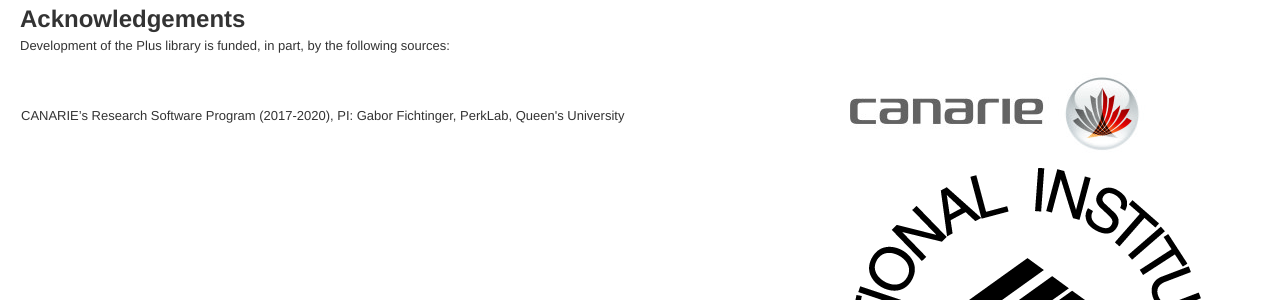
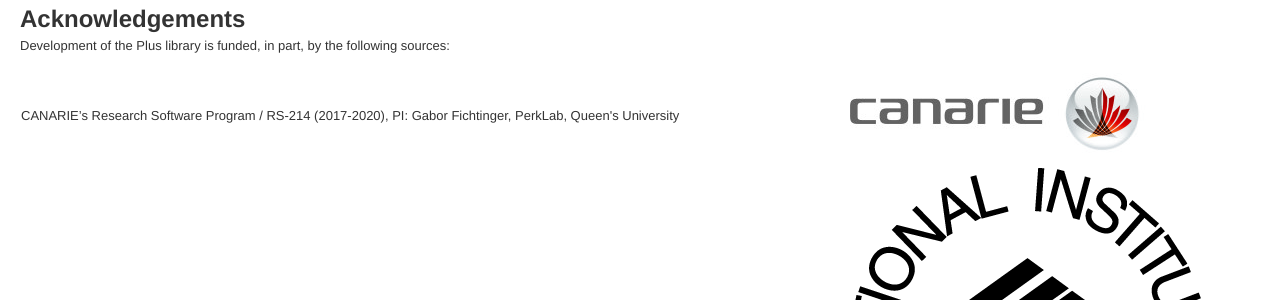
Before and after one commit to PlusToolkit/plustoolkit.github.io, a Jekyll site: the page built from about.md, in a window 1280 px wide and 1319 px high. Shown: the part 263-563 px from the top of the window. Built offline with Jekyll 4.4.1, drawn with Linux system fonts in a browser that asks for light colours.

Commit message:
Update about.md

```diff
--- a/about.md
+++ b/about.md
@@ -21,7 +21,7 @@ Development of the Plus library is funded, in part, by the following sources:
 <table>
   <tbody>
     <tr>
-      <td> CANARIE’s Research Software Program (2017-2020), PI: Gabor Fichtinger, PerkLab, Queen's University </td>
+      <td> CANARIE’s Research Software Program / RS-214 (2017-2020), PI: Gabor Fichtinger, PerkLab, Queen's University </td>
       <td> <img src="{{ site.url }}/assets/images/CANARIE.jpg" /> </td>
     </tr>
     <tr>
```
